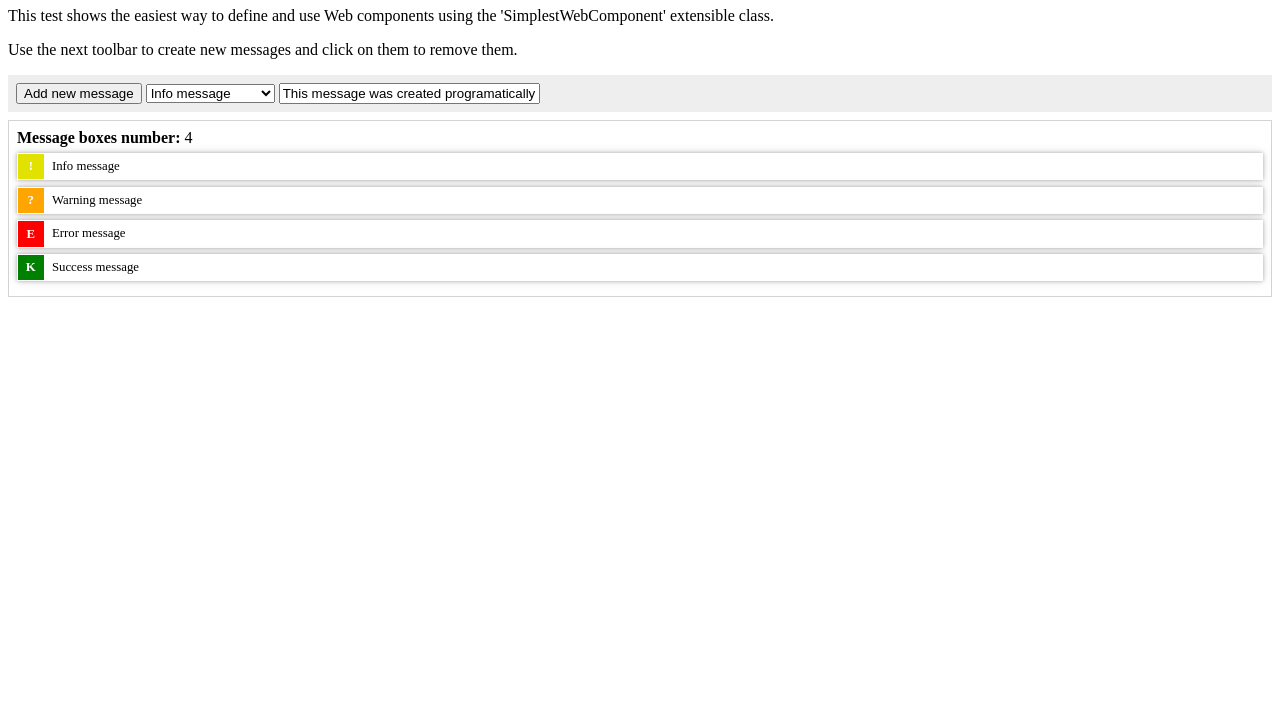
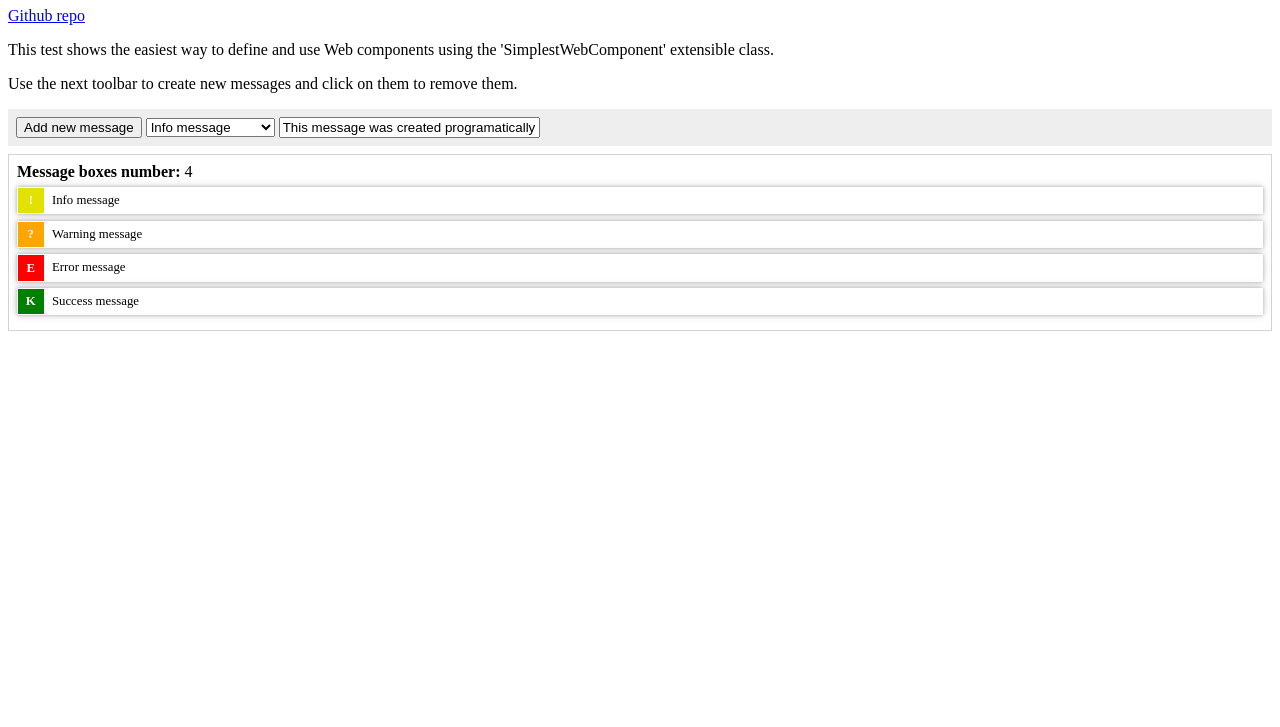
Before and after one commit to luiscorreal/SimplestWebComponent, a plain HTML site: page index.html in a window 1280 px wide. Shown: the part 73-800 px from the top of the page. Drawn offline with Linux system fonts and the light colour scheme.

Commit message:
Update index.html

```diff
--- a/index.html
+++ b/index.html
@@ -22,6 +22,7 @@
   </head>
   <body>
     <h1>SimplestWebComponent test</h1>
+    <a href='https://github.com/leduardocorreal/SimplestWebComponent'>Github repo</a>
     <p>This test shows the easiest way to define and use Web components using the 'SimplestWebComponent' extensible class.</p>
     <p>Use the next toolbar to create new messages and click on them to remove them.</p>
     <nav>
```
